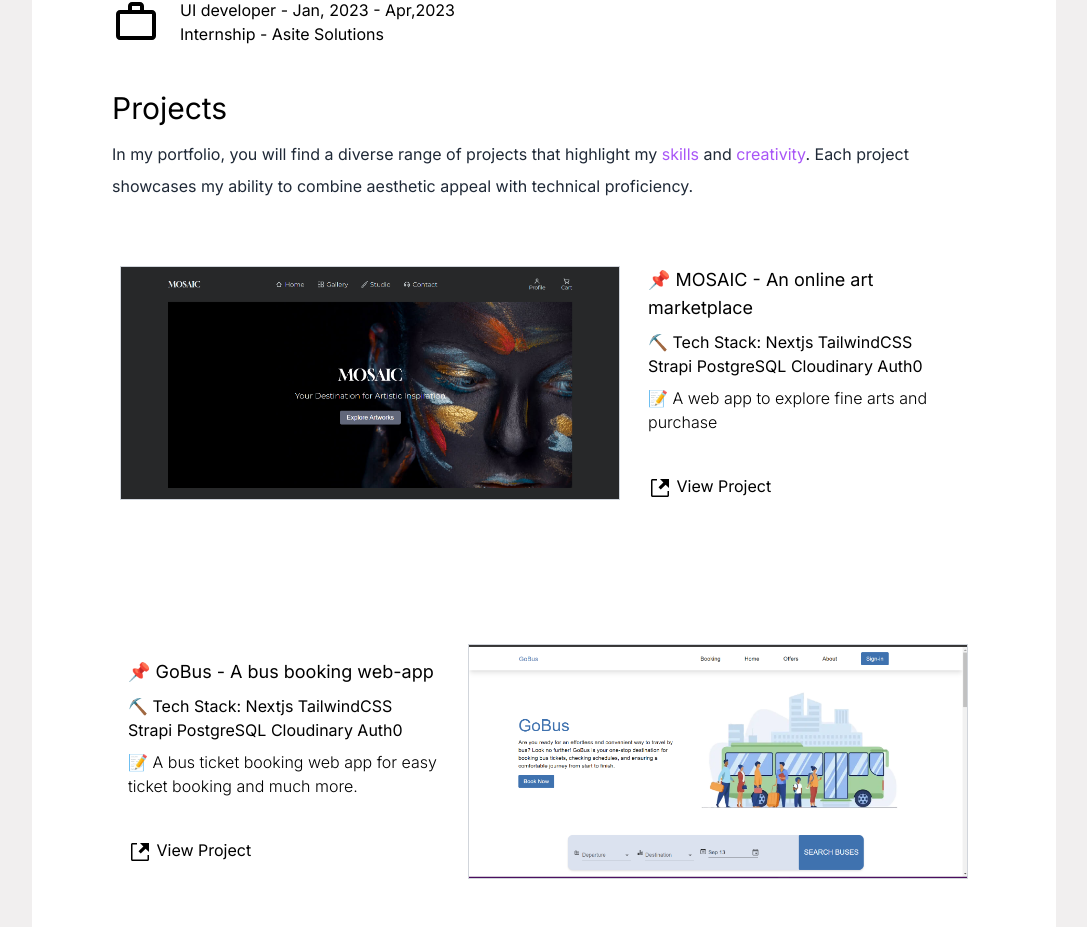
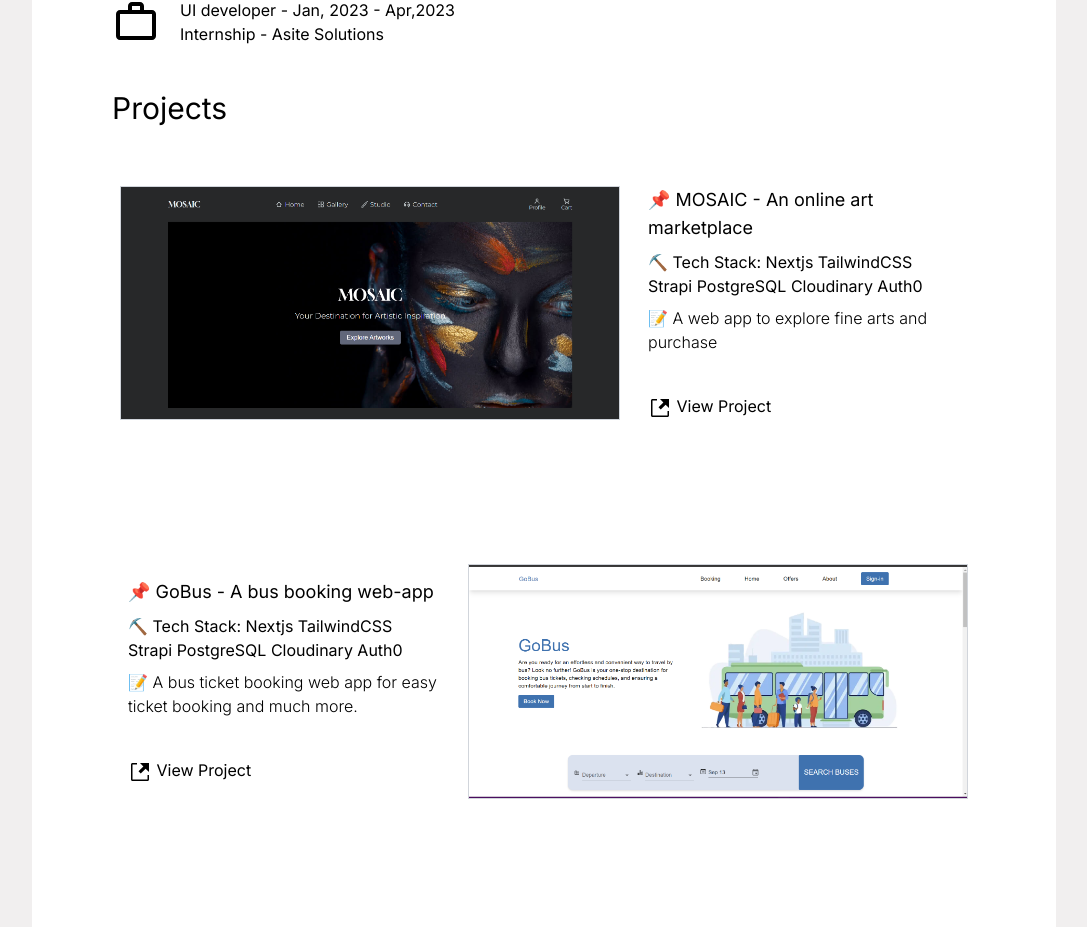
Before and after one commit to naolmelesse/portfolio, a Next.js app: page / in a window 1280 px wide. Shown: the part 1100-2027 px from the top of the page, without its empty margins (96-1183 px from the left). Built offline with nearby package versions, Linux system fonts and the light colour scheme.

Commit message:
Update Projects.tsx
Removed content from projects section

```diff
--- a/app/components/Projects.tsx
+++ b/app/components/Projects.tsx
@@ -10,10 +10,6 @@ export default function Projects(){
         <div className="py-10]">
         <div>
           <h3 className="text-3xl py-1  ">Projects</h3>
-          <p className="text-md py-2 leading-8 text-gray-800 ">
-          In my portfolio, you will find a diverse range of projects that highlight
-           my <span className="text-purple-500">skills</span> and <span className="text-purple-500">creativity</span>. Each project showcases my ability to combine aesthetic appeal with technical proficiency.
-          </p>
         </div>
         <div className="p-2 md:my-10 flex flex-col lg:flex-row gap-5 items-center w-full text-[#000]">
               <Image
```
